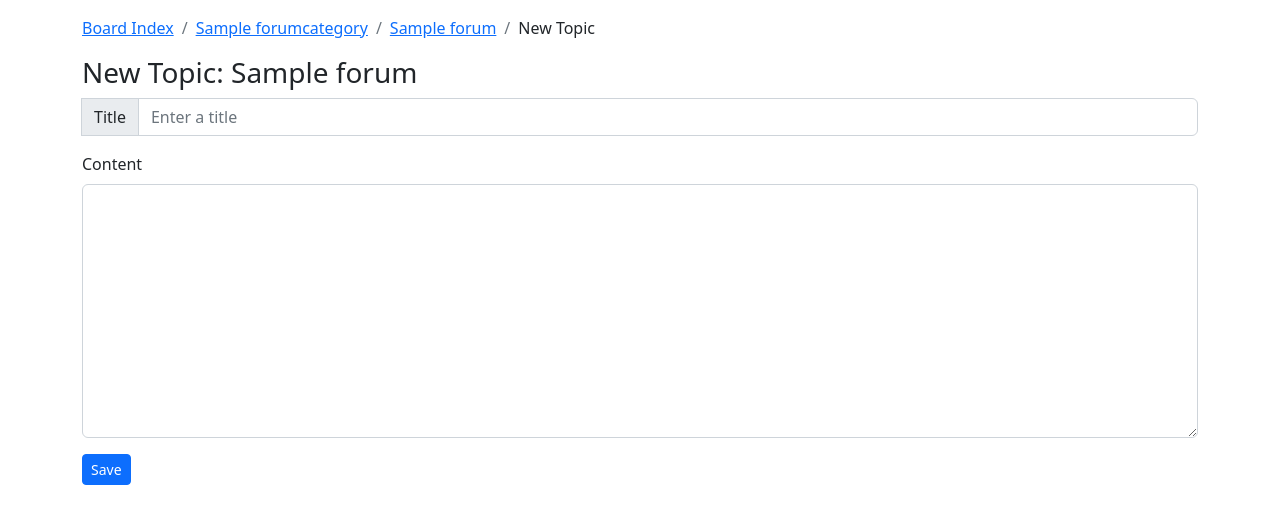
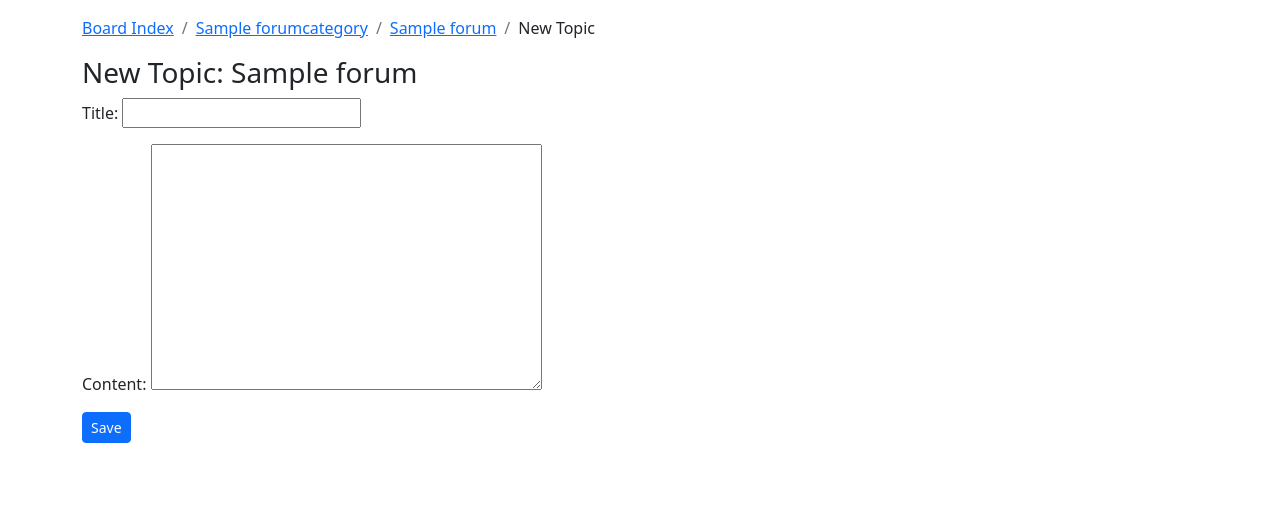
Before and after one commit to colinshin/DjangoForums, a Django app: page /forum/1/new-topic/ in a window 1280 px wide. Shown: the part 72-596 px from the top of the page. Run offline with Django 4.2, Linux system fonts and the light colour scheme; tables that the repository leaves empty hold one stand-in row (values such as "Sample post"); some libraries are stand-ins or nearby versions.

Commit message:
Updated the new forum topic to use martor

```diff
--- a/app/forum/templates/forum/new-forum-topic.html
+++ b/app/forum/templates/forum/new-forum-topic.html
@@ -1,27 +1,5 @@
 {% extends "base.html" %}
-
-{% block content %}
-<div class="row">
-	<div class="col-12">
-		<h1 class="h3">New Topic: {{forum_data.name}}</h1>
-		<form method="POST" action=".">
-			{% csrf_token %}
-			<div class="input-group mb-3">
-				<label class="visually-hidden" for="topic-title">Title</label>
-				<span class="input-group-text" id="topic-title-label">Title</span>
-				<input type="text" name="topic-title" class="form-control" placeholder="Enter a title" aria-label="Topic title" aria-describedby="topic-title-label">
-			</div>
-			<div class="mb-3">
-				<label for="topic-content" class="form-label">Content</label>
-				<textarea class="form-control" name="topic-content" id="topic-content" rows="10"></textarea>
-			</div>
-			<div>
-				<button type="submit" class="btn btn-primary btn-sm">Save</button>
-			</div>
-		</form>
-	</div>
-</div>
-{% endblock %}
+{% load static %}
 
 {% block breadcrumbs %}
 <ol class="breadcrumb">
@@ -33,3 +11,41 @@
 	<li class="breadcrumb-item">New Topic</li>
 </ol>
 {% endblock %}
+
+{% block content %}
+<div class="row">
+	<div class="col-12">
+		<h1 class="h3">New Topic: {{forum_data.name}}</h1>
+		<form method="POST" action=".">
+			{% csrf_token %}
+			{{form.as_p}}
+			<div>
+				<button type="submit" class="btn btn-primary btn-sm">Save</button>
+			</div>
+		</form>
+	</div>
+</div>
+{% endblock %}
+
+{% block page_scripts %}
+<script type="text/javascript" src="{% static 'plugins/js/ace.js' %}"></script>
+<script type="text/javascript" src="{% static 'plugins/js/mode-markdown.js' %}"></script>
+<script type="text/javascript" src="{% static 'plugins/js/ext-language_tools.js' %}"></script>
+<script type="text/javascript" src="{% static 'plugins/js/theme-github.js' %}"></script>
+<script type="text/javascript" src="{% static 'plugins/js/typo.js' %}"></script>
+<script type="text/javascript" src="{% static 'plugins/js/spellcheck.js' %}"></script>
+<script type="text/javascript" src="{% static 'plugins/js/highlight.min.js' %}"></script>
+<script type="text/javascript" src="{% static 'plugins/js/resizable.min.js' %}"></script>
+<script type="text/javascript" src="{% static 'plugins/js/emojis.min.js' %}"></script>
+<script type="text/javascript" src="{% static 'martor/js/martor.bootstrap.min.js' %}"></script>
+{% endblock %}
+
+{% block page_styles %}
+<link href="{% static 'plugins/css/ace.min.css' %}" type="text/css" media="all" rel="stylesheet" />
+<link href="{% static 'martor/css/martor.bootstrap.min.css' %}" type="text/css" media="all" rel="stylesheet" />
+<style>
+ .card-text p {
+	 margin-bottom: 0px;
+ }
+</style>
+{% endblock %}
```
